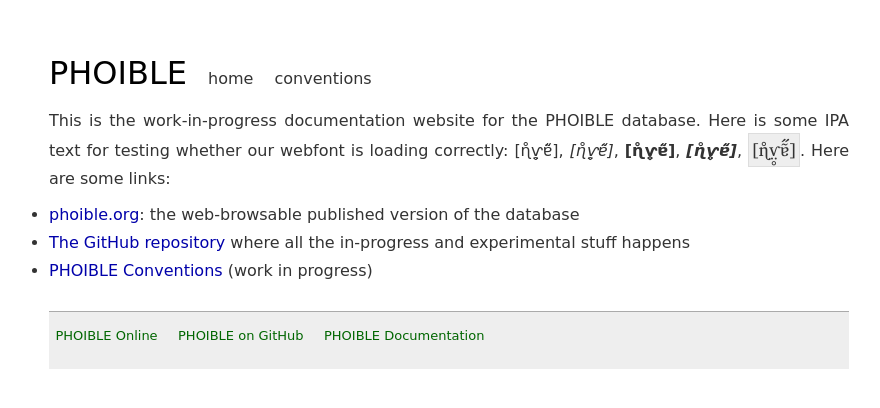
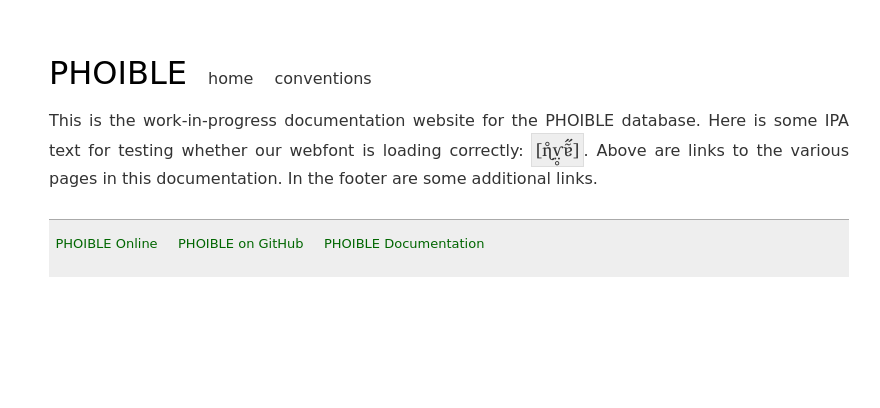
Before and after one commit to phoible/phoible.github.io, a Jekyll site: the page built from index.md, in a window 1280 px wide. Shown: the top 408 px of the page, without its empty margins (191-1071 px from the left). Built offline with Jekyll 4.4.1, drawn with Linux system fonts in a browser that asks for light colours; some web fonts are replaced; Markdown is read by kramdown in place of the engine named in the settings.

Commit message:
tweak landing page

```diff
--- a/_layouts/default.html
+++ b/_layouts/default.html
@@ -28,8 +28,8 @@
           <div class="footer">
             <div class="contact">
               <ul>
-                <li><a href="http://phoible.org/">PHOIBLE Online</a></li>
-                <li><a href="https://github.com/phoible/">PHOIBLE on GitHub</a></li>
+                <li><a href="http://phoible.org/" title="the web-browsable published version of the database">PHOIBLE Online</a></li>
+                <li><a href="https://github.com/phoible/" title="where all the in-progress and experimental stuff happens">PHOIBLE on GitHub</a></li>
                 <li><a href="http://phoible.github.io/">PHOIBLE Documentation</a></li>
               </ul>
             </div>
--- a/index.md
+++ b/index.md
@@ -3,8 +3,4 @@
 title:  "PHOIBLE"
 ---
 
-This is the work-in-progress documentation website for the PHOIBLE database. Here is some IPA text for testing whether our webfont is loading correctly: [ɳ̊ⱱ̤̥ɐ̃̋], *[ɳ̊ⱱ̤̥ɐ̃̋]*, **[ɳ̊ⱱ̤̥ɐ̃̋]**, ***[ɳ̊ⱱ̤̥ɐ̃̋]***, `[ɳ̊ⱱ̤̥ɐ̃̋]`. Here are some links:
-
-- [phoible.org](http://phoible.org/): the web-browsable published version of the database
-- [The GitHub repository](https://github.com/phoible/phoible) where all the in-progress and experimental stuff happens
-- [PHOIBLE Conventions](conventions/) (work in progress)
+This is the work-in-progress documentation website for the PHOIBLE database. Here is some IPA text for testing whether our webfont is loading correctly: `[ɳ̊ⱱ̤̥ɐ̃̋]`. Above are links to the various pages in this documentation. In the footer are some additional links.
```
